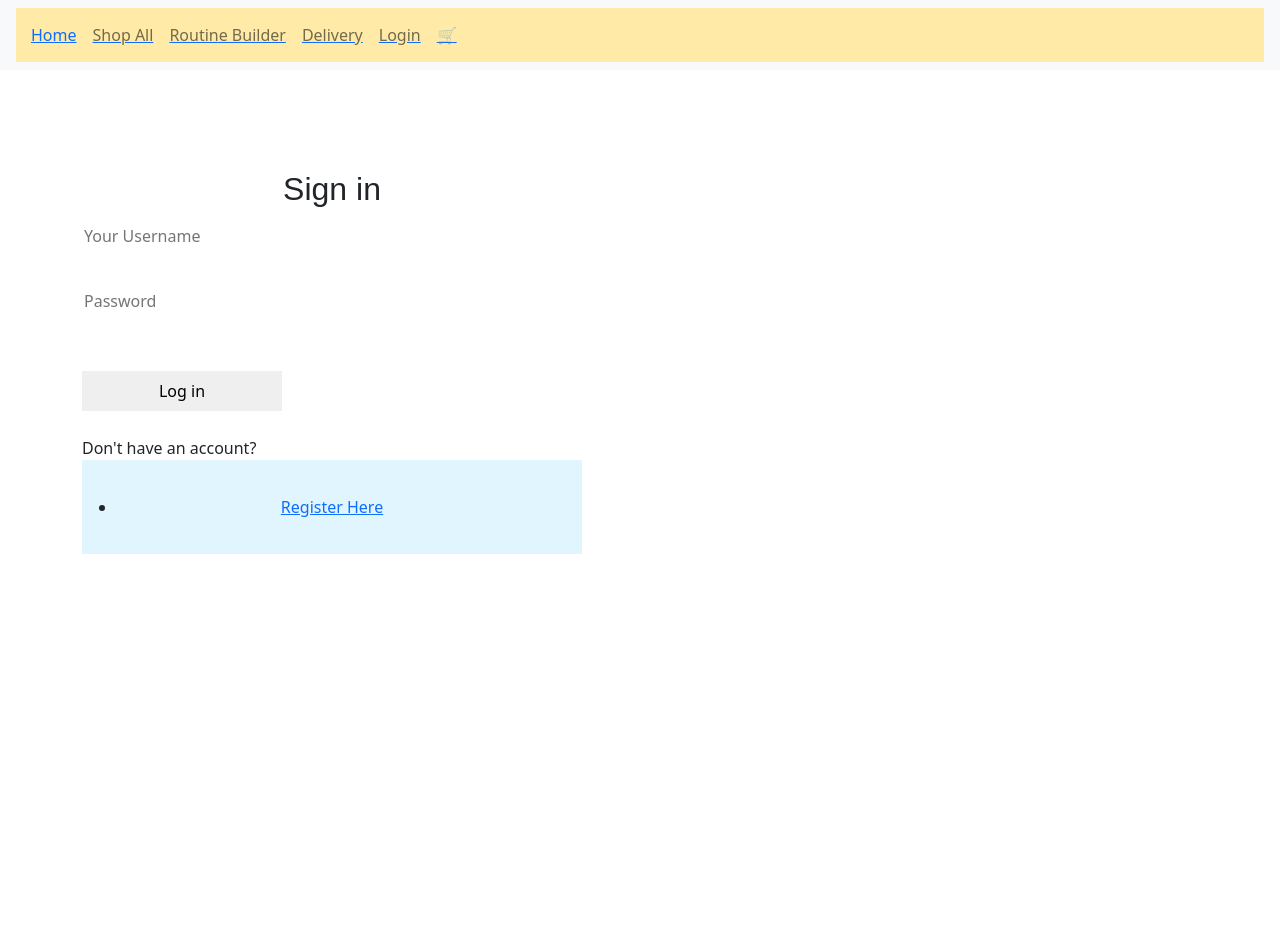
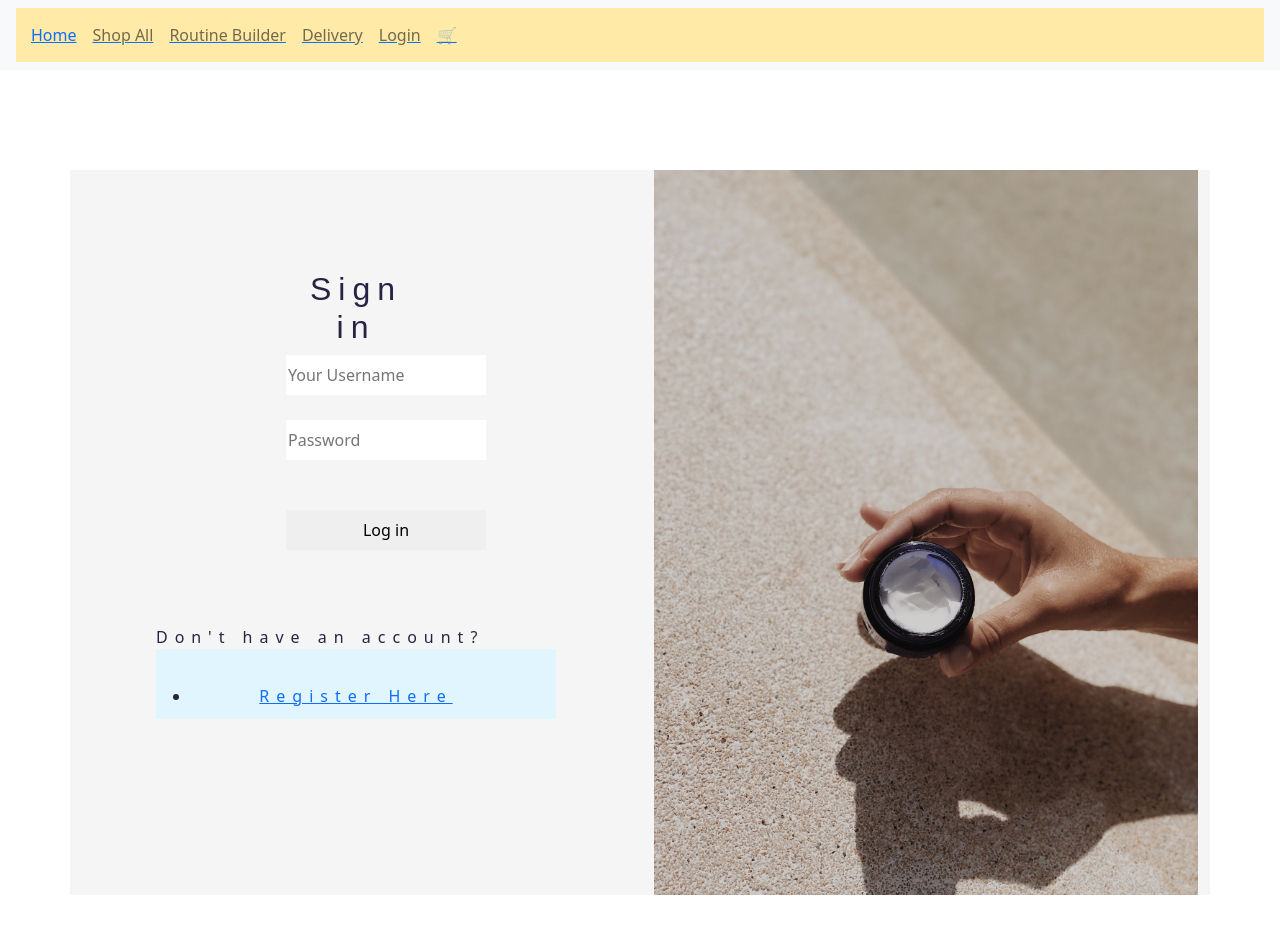
Before and after one commit to Char-Alexis/Ecommerce-Capstone-FrontEnd, a React (Create React App) app: page /login in a window 1280 px wide. Shown: the top 934 px of the page. Before the commit the page ends 800 px from the top, so only its background shows below. Built offline with nearby package versions, Linux system fonts and the light colour scheme; no server answers.

Commit message:
Added a photo to the login form

```diff
--- a/src/components/Login/Login.css
+++ b/src/components/Login/Login.css
@@ -1,32 +1,25 @@
-/* .signup {
-    margin-bottom: 150px;
-} */
 
+.image{
+    width: 100%;
 
-/* .container {
-    justify-content: center;
-
-} */
-/* .signin-content {
-    padding-top: 67px;
-    padding-bottom: 87px;
-} */
-
-/* .material-icons-name {
-    font-size: 18px;
-} */
-
-.signup-image {
-    margin: 0 55px;
 }
 
+.container{
+    background-color: #f5f5f5;
+}
+
+.form-group, .form-title{
+padding: 0 180px;
+}
+
+.social-login{
+    padding: 50px;
+}
+
+.socials{
+    height: 30px;
+}
 
 .form-group {
-  /* margin-bottom: 25px; */
   width: 500px;
 }
-
-/* input {
-    width: 100%;
-
-} */
--- a/src/components/Login/Login.jsx
+++ b/src/components/Login/Login.jsx
@@ -30,11 +30,10 @@ class Login extends Component {
 
   render() {
     return (
-
-    <section className="sign-in">
+      <div class="container">
+          <div class="row">
+            <div class="col">
               <div className="container">
-            <div className="signin-content">
-
                         <div className="signin-form">
                             <h2 className="form-title">Sign in</h2>
                             <form onSubmit={this.handleSubmit} className="login-form" id="login-form">
@@ -45,7 +44,6 @@ class Login extends Component {
                                     <input type="password" name="password" onChange={this.handleChange} value={this.state.password} placeholder="Password"/>
                                 </div>
                                 <div className="form-group">
-
                                 </div>
                                 <div className="form-group form-button">
                                     <input type="submit"  className="form-submit" value="Log in"/>
@@ -55,17 +53,16 @@ class Login extends Component {
                                 <span className="social-label">Don't have an account?</span>
                                 <ul className="socials">
                                     <li><a href="/register">Register Here</a></li>
-
                                 </ul>
-                    </div>
-
                             </div>
                           </div>
                         </div>
-    </section>
-
-
-
+                       </div>
+              <div class="col">
+                <img src="/images/unsplash.jpg" className="image" />
+              </div>
+            </div>
+        </div>
     );
   }
 }
```
Also changed, not shown: public/images/unsplash.jpg (added). Lines whose indentation alone changed are shown as unchanged.
